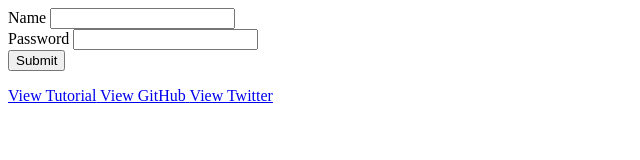
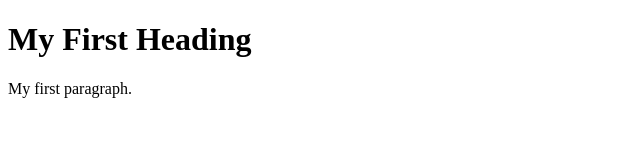
Before and after one commit to tannilive/LOGIN-JS, a plain HTML site: page index.html in a window 1280 px wide. Shown: the whole page, without its empty margins (0-640 px from the left). Drawn offline with Linux system fonts and the light colour scheme.

Commit message:
Update index.html

```diff
--- a/index.html
+++ b/index.html
@@ -1,26 +1,10 @@
-<div id="error"></div>
-<form id="form" action="/" method="GET">
-  <div>
-    <label for="name">Name</label>
-    <input id="name" name="name" type="text" required>
-  </div>
-  <div>
-    <label for="password">Password</label>
-    <input id="password" name="password" type="password">
-  </div>
-  <button type="submit">Submit</button>
-</form>
-      <div class="side-links">
-        <a href="https://youtu.be/In0nB0ABaUk" target="_blank" class="side-link side-link-youtube">
-          <i class="fab fa-youtube-square side-link-icon"></i>
-          <span class="side-link-text">View Tutorial</span>
-        </a>
-        <a href="https://github.com/WebDevSimplified" target="_blank" class="side-link side-link-github side-link-icon">
-          <i class="fab fa-github-square"></i>
-          <span class="side-link-text">View GitHub</span>
-        </a>
-        <a href="https://twitter.com/DevSimplified" target="_blank" class="side-link side-link-twitter">
-          <i class="fab fa-twitter-square side-link-icon"></i>
-          <span class="side-link-text">View Twitter</span>
-        </a>
-      </div>
+<!DOCTYPE html>
+<html>
+<body>
+
+<h1>My First Heading</h1>
+
+<p>My first paragraph.</p>
+
+</body>
+</html>
```
